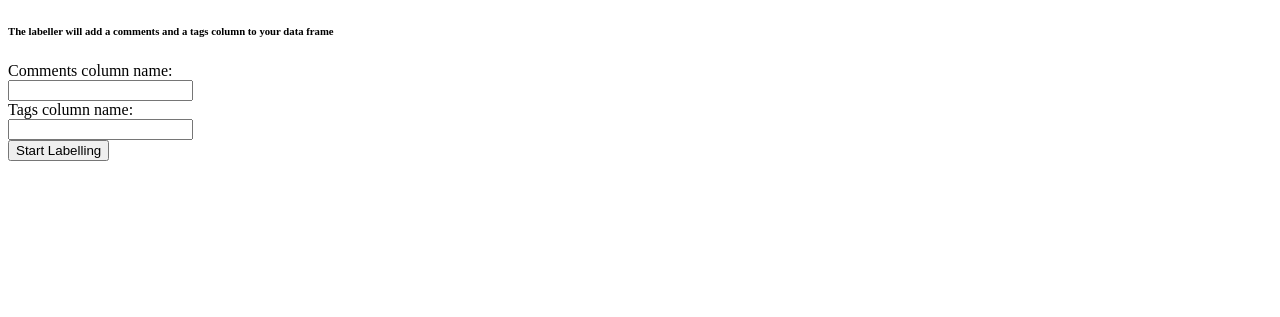
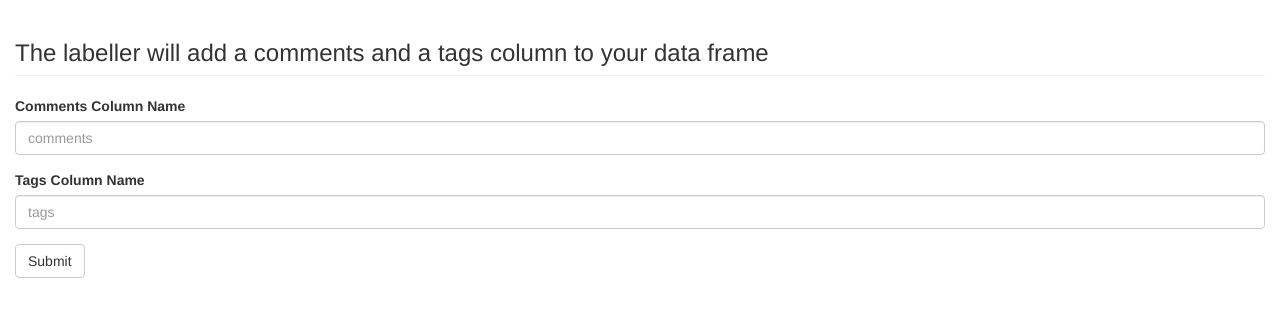
Before and after one commit to anhaidgroup/py_labeler, a Python web app: template view/templates/options.html in a window 1280 px wide. Shown: the top 317 px of the page. Run offline with Jinja, Linux system fonts and the light colour scheme; the template is opened without the code that fills it, so the values that code supplies are empty; some libraries are stand-ins or nearby versions.

Commit message:
bootstrap form for comments & tags

```diff
--- a/utils/Constants.py
+++ b/utils/Constants.py
@@ -17,7 +17,7 @@ SAVE_FILE_NAME = DEFAULT_SAVE_FILE_NAME
 SAVEPATH = "saves/"
 
 COMMENTS_COLUMN = "comments"
-TAGS_COLUMN = ""
+TAGS_COLUMN = "tags"
 LABEL_COLUMN = "label"
 
 complete_data = None
--- a/view/templates/options.html
+++ b/view/templates/options.html
@@ -3,7 +3,12 @@
 <head>
     <meta charset="UTF-8">
     <title>Options</title>
+    <meta name="viewport" content="width=device-width, initial-scale=1">
 
+    <link rel="stylesheet" href="https://maxcdn.bootstrapcdn.com/bootstrap/3.3.7/css/bootstrap.min.css">
+
+    <script src="https://ajax.googleapis.com/ajax/libs/jquery/3.2.0/jquery.min.js"></script>
+    <script src="https://maxcdn.bootstrapcdn.com/bootstrap/3.3.7/js/bootstrap.min.js"></script>
     <script type="text/javascript" src=":/qtwebchannel/qwebchannel.js"></script>
 
     <script type="text/javascript">
@@ -18,14 +23,24 @@
     </script>
 </head>
 <body>
-<h6> The labeller will add a comments and a tags column to your data frame </h6>
-<form>
-    Comments column name:<br>
-    <input type="text" name="comments_col" id="comments_col"><br>
-    Tags column name:<br>
-    <input type="text" name="tags_col" id="tags_col"><br>
-    <button type="button" class="btn btn-info" id="attribute-display-button" onclick=submit_options()>Start Labelling
+<div class="container-fluid">
+    <div class="row">
+        <div class="col-md-12">
+            <h3 class="page-header"> The labeller will add a comments and a tags column to your data frame </h3>
 
-</form>
+            <form>
+                <div class="form-group">
+                    <label for="comments_col">Comments Column Name</label>
+                    <input type="text" class="form-control" id="comments_col" placeholder="comments">
+                </div>
+                <div class="form-group">
+                    <label for="tags_col">Tags Column Name</label>
+                    <input type="text" class="form-control" id="tags_col" placeholder="tags">
+                </div>
+                <button type="submit" class="btn btn-default">Submit</button>
+            </form>
+        </div>
+    </div>
+</div>
 </body>
 </html>
```
